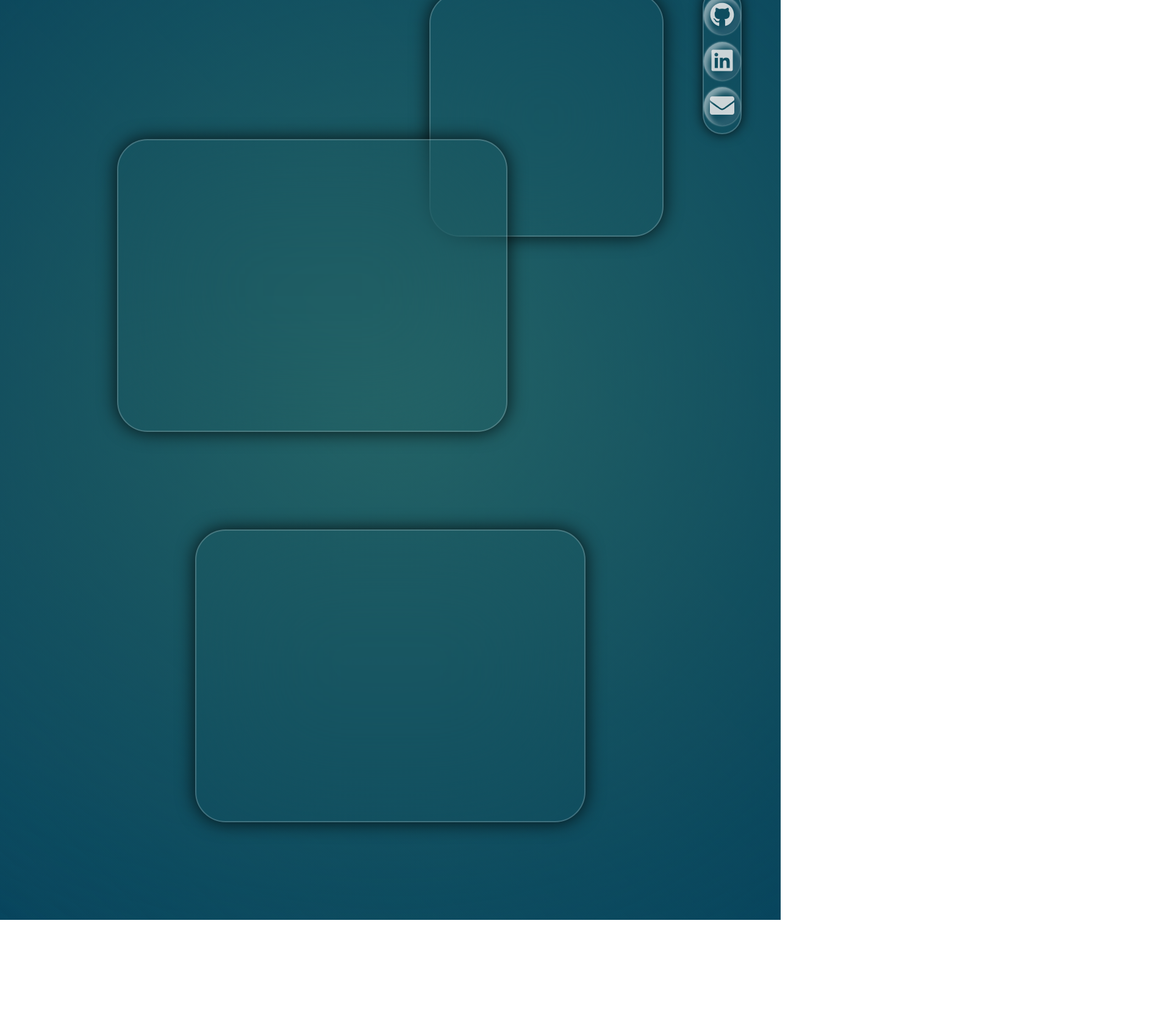
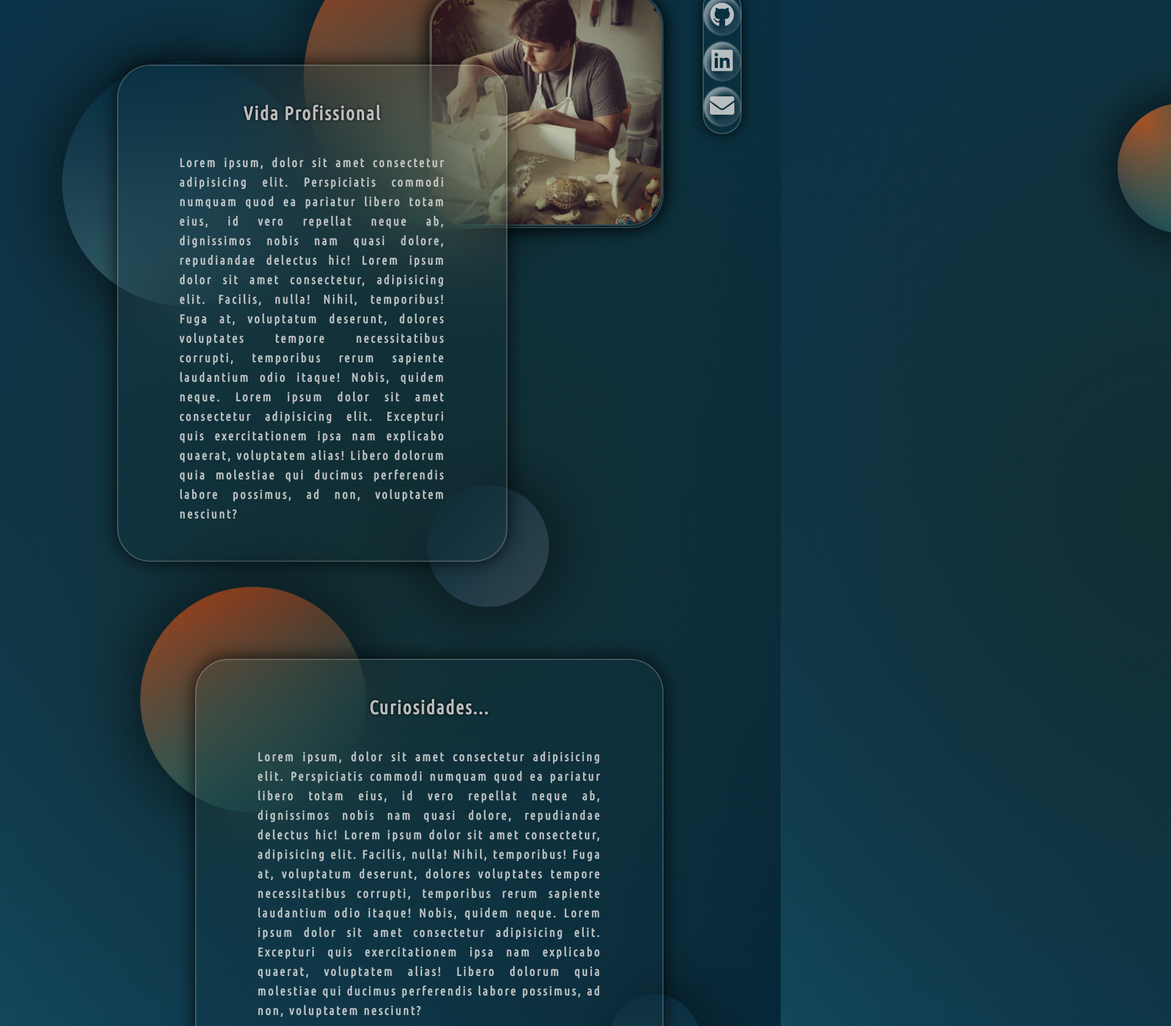
Before and after one commit to brenolg/brenolg.github.io, a React (Create React App) app: page /about in a window 1280 px wide. Shown: the part 260-1942 px from the top of the page at 61% size, 1920 px wide, since content can reach past the window. Before the commit the page ends 1768 px from the top, so only its background shows below. Built offline with nearby package versions, Linux system fonts and the light colour scheme; a web font is replaced by a local one.

Commit message:
style: pagina about estilizada

```diff
--- a/src/components/Header.module.css
+++ b/src/components/Header.module.css
@@ -34,6 +34,7 @@ header {
 	color: var(--font);
 	font-size: 1.6rem;
 	font-weight: 900;
+	text-shadow: 0px 0px 1px rgb(255, 255, 255);
 	letter-spacing: 5px;
 	padding: 0.7em 0.9em;
 	text-transform: uppercase;
--- a/src/global.css
+++ b/src/global.css
@@ -3,12 +3,13 @@
   font-family: 'Ubuntu Condensed', 'Vidaloka', 'Cardo', sans-serif, serif;
   margin: 0;
   padding: 0;
+  scroll-behavior: smooth;
 }
 
 :root {
   --blue: 5, 46, 66;
   --darkTeal: 0, 47, 58;
-  --font: rgba(234, 234, 234, 0.861);
+  --font: rgba(213, 213, 213, 0.861);
   --fontBlue: 7, 29, 41;
   --grey: 93, 96, 109;
   --orange: 255, 72, 0;
@@ -27,6 +28,10 @@ body {
     linear-gradient(135deg, transparent, rgb(11, 74, 108)),
     linear-gradient(225deg, transparent, rgb(31, 92, 92)),
     linear-gradient(270deg, transparent, rgb(24, 37, 152));
+}
+
+main {
+  max-width: 100vw;
 }
 
 .glass {
@@ -84,3 +89,23 @@ body {
 .visible {
   opacity: 1;
 }
+
+::-webkit-scrollbar {
+  background: inherit;
+  width: 1rem;
+}
+
+::-webkit-scrollbar-thumb {
+  background-color: rgb(var(--orange),0.5);
+  border-radius: 30rem;
+  border: 3px solid rgb(var(--darkTeal));
+  height: 1rem;
+}
+
+::-webkit-scrollbar-thumb:hover {
+  cursor: pointer;
+}
+
+::-webkit-scrollbar-track {
+  border-radius: 100%;
+}
--- a/src/pages/About.jsx
+++ b/src/pages/About.jsx
@@ -3,57 +3,63 @@ import Tilt from 'react-parallax-tilt';
 import Header from '../components/Header';
 import Nav from '../components/Nav';
 import styles from './About.module.css';
+import tiltProps from '../utils/tiltProps';
+import myImg from '../images/brenoSobre.png';
 
 export default function About() {
   return (
-    <body className={styles.body}>
+    <>
       <Header />
+
+      <div className="ball" id={styles.ballMove} />
+
       <main>
         <Nav />
-        <section className={`${styles.section1}`}>
-          <Tilt
-            className={`${styles.my_img} glass`}
-            perspective={2250}
-            tiltMaxAngleX={3}
-            tiltMaxAngleY={3}
-            transitionSpeed={3000}
-            glareEnable
-            glareBorderRadius="50px"
-            glareMaxOpacity={0.1}
-            glareColor="rgb(189, 189, 189)"
-          >
-            <div className={styles.img_container} />
+        <section className={`${styles.img_section}`}>
+          <div className="ball" id={styles.ball1} />
+          <div className="ball" id={styles.ball2} />
+          <div className="ball" id={styles.ball3} />
+
+          <Tilt className={`${styles.img_container} glass`} {...tiltProps.myImgProps}>
+            <img className={`${styles.my_img} glass`} src={myImg} alt="foto breno" />
           </Tilt>
 
-          <Tilt
-            className={`${styles.text1} glass`}
-            perspective={2250}
-            tiltMaxAngleX={3}
-            tiltMaxAngleY={3}
-            transitionSpeed={3000}
-            glareEnable
-            glareBorderRadius="50px"
-            glareMaxOpacity={0.1}
-            glareColor="rgb(189, 189, 189)"
-          >
-            <div className={styles.img_container} />
+          <Tilt className={`${styles.main_description} glass`} {...tiltProps.defaultProps}>
+            <h2 className={`${styles.titles}`}>Vida Profissional</h2>
+            <p className={`${styles.p}`}>
+              Lorem ipsum, dolor sit amet consectetur adipisicing elit. Perspiciatis commodi numquam
+              quod ea pariatur libero totam eius, id vero repellat neque ab, dignissimos nobis nam
+              quasi dolore, repudiandae delectus hic! Lorem ipsum dolor sit amet consectetur,
+              adipisicing elit. Facilis, nulla! Nihil, temporibus! Fuga at, voluptatum deserunt,
+              dolores voluptates tempore necessitatibus corrupti, temporibus rerum sapiente
+              laudantium odio itaque! Nobis, quidem neque. Lorem ipsum dolor sit amet consectetur
+              adipisicing elit. Excepturi quis exercitationem ipsa nam explicabo quaerat, voluptatem
+              alias! Libero dolorum quia molestiae qui ducimus perferendis labore possimus, ad non,
+              voluptatem nesciunt?
+            </p>
           </Tilt>
         </section>
 
-        <Tilt
-          className={`${styles.text2} glass`}
-          perspective={2250}
-          tiltMaxAngleX={3}
-          tiltMaxAngleY={3}
-          transitionSpeed={3000}
-          glareEnable
-          glareBorderRadius="50px"
-          glareMaxOpacity={0.1}
-          glareColor="rgb(189, 189, 189)"
-        >
-          <div className={styles.img_container} />
-        </Tilt>
+        <section className={`${styles.relativSection}`}>
+          <div className="ball" id={styles.ball4} />
+          <div className="ball" id={styles.ball5} />
+
+          <Tilt className={`${styles.professional_description} glass`} {...tiltProps.defaultProps}>
+            <h2 className={`${styles.titles}`}>Curiosidades...</h2>
+            <p className={`${styles.p} `}>
+              Lorem ipsum, dolor sit amet consectetur adipisicing elit. Perspiciatis commodi numquam
+              quod ea pariatur libero totam eius, id vero repellat neque ab, dignissimos nobis nam
+              quasi dolore, repudiandae delectus hic! Lorem ipsum dolor sit amet consectetur,
+              adipisicing elit. Facilis, nulla! Nihil, temporibus! Fuga at, voluptatum deserunt,
+              dolores voluptates tempore necessitatibus corrupti, temporibus rerum sapiente
+              laudantium odio itaque! Nobis, quidem neque. Lorem ipsum dolor sit amet consectetur
+              adipisicing elit. Excepturi quis exercitationem ipsa nam explicabo quaerat, voluptatem
+              alias! Libero dolorum quia molestiae qui ducimus perferendis labore possimus, ad non,
+              voluptatem nesciunt?
+            </p>
+          </Tilt>
+        </section>
       </main>
-    </body>
+    </>
   );
 }
--- a/src/pages/About.module.css
+++ b/src/pages/About.module.css
@@ -1,47 +1,144 @@
-.body {
-  background: radial-gradient(
-      circle at center,
-      rgba(55, 122, 112, 0.6),
-      transparent
-    ),
-    linear-gradient(225deg, #07455d, transparent),
-    radial-gradient(circle at top, #07455d, transparent),
-    linear-gradient(0deg, #07455d, transparent);
+#ballMove {
+  box-shadow: 0px 0px 50px 10px rgb(0, 0, 0, 0.6);
+  height:15rem;
+  width: 15rem;
+  background:
+  radial-gradient(ellipse at top, rgb(var(--teal), 0.6), transparent),
+  radial-gradient(ellipse at bottom,rgb(var(--orange),0.8), transparent),
+  linear-gradient(to left, transparent, rgb(var(--teal), 0.5)),
+  linear-gradient(to right, transparent,  rgb(0, 64, 89));
+  animation: moveBall 55s linear infinite;
+  offset-path: path("M 1917.7607,198.91682 C 1674.6224,9.1781432 1229.3753,199.29504 1300.6682,451.89663 1372.0814,659.70613 1165.0498,818.46901 976.40522,800.73729 729.11129,720.47278 610.32918,440.21236 312.14278,467.55958 102.25623,466.50069 -201.82443,468.72992 -270.80571,244.89165 -298.28779,3.4107662 72.59836,-50.85694 271.29812,81.068262 434.50521,226.02809 706.41032,312.87267 898.78203,199.77417 1119.379,78.257542 1418.3602,-90.975363 1723.5927,-30.588104 c 116.6832,23.6044502 215.6315,129.5635 181.4915,239.605044");
 }
 
-.section1 {
+@keyframes moveBall {
+  0% {
+    offset-distance: 0%;
+    scale: 1;
+  }
+  50% {
+    scale: 3;
+  }
+  75% {
+    scale: 1;
+  }
+  100% {
+    offset-distance: 100%;
+    scale: 2;
+  }
+}
+
+#ball1 {
+  height:50rem;
+  right: 10%;
+  top: -12%;
+  width: 50rem;
+  background: linear-gradient(180deg, rgb(var(--teal), 0.6), transparent),
+    linear-gradient(315deg, rgb(var(--orange), 0.8), transparent);
+}
+
+#ball2 {
+  height: 40.1rem;
+  left: -10%;
+  top: 12%;
+  width: 40.1rem;
+  background: linear-gradient(0deg, rgb(var(--blue)), transparent),
+    linear-gradient(135deg, rgb(var(--grey), 0.5), transparent),
+    linear-gradient(180deg, rgb(var(--teal), 0.5), transparent),
+    linear-gradient(225deg, rgb(var(--grey)), transparent);
+}
+
+#ball3 {
+  bottom: -8%;
+  height: 20rem;
+  right: 21%;
+  width: 20rem;
+  background: linear-gradient(135deg, rgb(var(--grey), 0.5), transparent),
+  linear-gradient(315deg, rgb(var(--blue)), transparent);
+}
+
+.img_section {
   margin: auto;
-  margin-bottom: 20vh;
   position: relative;
-  height: 90vh;
   width: 70vw;
+}
+.img_container{
+  border-radius: 5.5rem;
+  margin-bottom: -30%;
+  margin-left: 40vw;
+  width: 30vw;
 }
 
 .my_img {
-  width: 30vw;
+  border-radius: inherit;
   margin: auto;
-  border-radius: 50px;
-  height: 50vh;
-  position: absolute;
-
-  top: 0px;
-  right: 0px;
+  opacity: 0.7;
+  width: 100%;
 }
 
-.text1 {
+.main_description {
+  align-items: center;
+  border-radius: 5.5rem;
+  color: var(--font);
+  display: flex;
+  flex-direction: column;
+  font-weight: 900;
+  justify-content: space-around;
+  margin-bottom: 20vh;
+  margin-right: 20vw;
+  padding: 6em;
+  text-align: justify;
   width: 50vw;
-  margin: auto;
-  border-radius: 50px;
-  height: 60vh;
-  position: absolute;
-  bottom: 0px;
-  left: 0px;
 }
 
-.text2 {
-  width: 50vw;
-  margin: auto;
-  margin-bottom: 20vh;
-  border-radius: 50px;
-  height: 60vh;
+.titles {
+  font-size: 3.1rem;
+  letter-spacing: 2px;
+  padding: 0 0 1.5em;
+  text-shadow: 0px 0px 5px black
 }
+
+.p {
+  font-size: 2rem;
+  letter-spacing: 3px;
+  line-height: 3.2rem;
+  padding: 0 2em;
+}
+
+.relativSection {
+  position: relative;
+}
+
+#ball4 {
+  height: 37rem;
+  margin-left: 18vw;
+  top: -18%;
+  width: 37rem;
+  background: linear-gradient(180deg, rgb(var(--teal), 0.6), transparent),
+    linear-gradient(315deg, rgb(var(--orange), 0.8), transparent);
+}
+
+.professional_description{
+  align-items: center;
+  border-radius: 5.5rem;
+  color: var(--font);
+  display: flex;
+  flex-direction: column;
+  font-weight: 900;
+  justify-content: space-around;
+  margin-bottom: 20em;
+  margin-left: 25vw;
+  padding: 6em;
+  text-align: justify;
+  width: 60vw;
+}
+
+#ball5 {
+  bottom: -7%;
+  height: 15rem;
+  margin-left: 78vw;
+  width: 15rem;
+  background: linear-gradient(45deg, rgb(var(--blue)), transparent),
+    linear-gradient(0deg, rgb(var(--grey), 0.3), transparent),
+    linear-gradient(180deg, rgb(var(--grey)), transparent);
+}
--- a/src/pages/Home.module.css
+++ b/src/pages/Home.module.css
@@ -1,5 +1,30 @@
-main {
-  max-width: 100vw;
+#ballMove {
+  box-shadow: 0px 0px 50px 10px rgb(0, 0, 0, 0.6);
+  height:15rem;
+  width: 15rem;
+  z-index: -20;
+  background:
+  radial-gradient(ellipse at top, rgb(var(--teal), 0.6), transparent),
+  radial-gradient(ellipse at bottom,rgb(0, 64, 89, 0.8), transparent),
+  linear-gradient(to left, transparent, rgb(var(--fontBlue))),
+  linear-gradient(to right, transparent, rgba(var(--blue),0.8) );
+  animation: moveBall 36s linear infinite reverse;
+  offset-path: path("M 1917.7607,198.91682 C 1674.6224,9.1781432 1229.3753,199.29504 1300.6682,451.89663 1372.0814,659.70613 1165.0498,818.46901 976.40522,800.73729 729.11129,720.47278 610.32918,440.21236 312.14278,467.55958 102.25623,466.50069 -201.82443,468.72992 -270.80571,244.89165 -298.28779,3.4107662 72.59836,-50.85694 271.29812,81.068262 434.50521,226.02809 706.41032,312.87267 898.78203,199.77417 1119.379,78.257542 1418.3602,-90.975363 1723.5927,-30.588104 c 116.6832,23.6044502 215.6315,129.5635 181.4915,239.605044");
+}
+
+@keyframes moveBall {
+  0% {
+    offset-distance: 0%;
+    scale: 1;
+  }
+  50% {
+    scale: 2;
+
+  }
+  100% {
+    offset-distance: 100%;
+    scale: 1;
+  }
 }
 
 #ball1 {
@@ -23,22 +48,18 @@ main {
 }
 
 #ball3 {
+  bottom: -8%;
   height: 20rem;
   right: 21%;
-  bottom: -8%;
   width: 20rem;
   background: linear-gradient(135deg, rgb(var(--grey), 0.5), transparent),
   linear-gradient(315deg, rgb(var(--blue)), transparent);
 }
 
-
-
 .profile_container{
+  margin-bottom: 20rem;
   position: relative;
-  margin-bottom: 20rem;
 }
-
-
 
 .profile {
   border-radius: 5.5rem;
@@ -93,12 +114,14 @@ main {
   font-size: 3.1rem;
   letter-spacing: 2px;
   padding: 0 0 0.5em;
+  text-shadow: 0px 0px 5px black
 }
 
 .text span {
   font-size: 1.6rem;
   letter-spacing: 2px;
   padding: 0 0 3em;
+  text-shadow: 0px 0px 5px black
 }
 
 .text p {
@@ -120,6 +143,7 @@ main {
 .profileBtns button {
   font-size: 1.6rem;
   padding: 1em;
+  text-shadow: 0px 0px 5px black
 }
 
 .btn {
@@ -139,12 +163,12 @@ main {
 }
 
 .btn:hover {
+  cursor: pointer;
   box-shadow: -2px -2px 8px rgba(165, 165, 165, 0.3),
     -2px -2px 8px rgba(194, 194, 194, 0.4),
     2px 2px 2px rgba(255, 255, 255, 0.05),
     2px 2px 4px rgba(0, 0, 0, .1),
     inset 3px 3px 4px rgb(255, 255, 255, 0.5);
-  cursor: pointer;
 }
 
 .btn:active {
@@ -156,10 +180,10 @@ main {
 }
 
 .hard_skills {
+  margin: auto;
   margin-bottom: 5em;
-  margin: auto;
+  position: relative;
   width: 70vw;
-  position: relative;
 }
 
 #ball4 {
@@ -173,15 +197,14 @@ main {
 }
 
 #ball5 {
-  top: 20%;
   height: 80rem;
   right: -50%;
+  top: 20%;
   width: 80rem;
   background: linear-gradient(45deg, rgb(var(--grey), 0.5), transparent),
     linear-gradient(135deg, rgb(var(--orange), 0.8), transparent),
     linear-gradient(225deg, rgb(var(--teal), 0.8), transparent);
 }
-
 
 .repos_preview {
   align-items: center;
@@ -204,12 +227,13 @@ main {
   font-size: 2.5rem;
   margin-bottom: 6rem;
   padding: 0.5em 1em;
+  text-shadow: 0px 0px 5px black
 }
 
 #ball6 {
+  bottom: 40%;
+  height: 15rem;
   left: -5%;
-  height: 15rem;
-  bottom: 40%;
   width: 15rem;
   background: linear-gradient(45deg, rgb(var(--blue)), transparent),
     linear-gradient(0deg, rgb(var(--grey), 0.3), transparent),
@@ -218,20 +242,19 @@ main {
 
 .stacks_container {
   border-radius: 5.5rem;
-  margin-top: -4em;
+  margin-bottom: 12em;
+  margin-left: 15vw;
+  margin-top: -3.5%;
   padding: 1em;
   width: 50vw;
   z-index: 4;
-  margin-left: 15vw;
-  margin-bottom: 12em;
 }
 
-
 #ball7 {
+  bottom: -5%;
   height: 40rem;
+  left: 10%;
   width: 40rem;
-  left: 10%;
-  bottom: -5%;
   background: linear-gradient(0deg, rgb(var(--grey), 0.3), transparent),
     linear-gradient(45deg, rgb(var(--blue)), transparent),
     linear-gradient(225deg, rgb(var(--grey)), transparent);
--- a/src/pages/Projects.jsx
+++ b/src/pages/Projects.jsx
@@ -7,7 +7,7 @@ import styles from './Projects.module.css';
 
 export default function Projects() {
   return (
-    <body className={styles.body}>
+    <>
       <Header />
       <main>
         <Nav />
@@ -65,6 +65,6 @@ export default function Projects() {
           />
         </section>
       </main>
-    </body>
+    </>
   );
 }
--- a/src/utils/tiltProps.js
+++ b/src/utils/tiltProps.js
@@ -1,6 +1,6 @@
 const glareEnable = 'glareEnable';
 
-const homeDefaultProps = {
+const defaultProps = {
   perspective: 2250,
   tiltMaxAngleX: 3,
   tiltMaxAngleY: 3,
@@ -11,11 +11,22 @@ const homeDefaultProps = {
   glareColor: 'rgb(189, 189, 189, 0.5)',
 };
 
+const myImgProps = {
+  glareBorderRadius: '2.5rem',
+  glareColor: 'rgb(189, 189, 189, 0.5)',
+  glareEnable,
+  glareMaxOpacity: 0.2,
+  perspective: 2250,
+  tiltMaxAngleX: 7,
+  tiltMaxAngleY: 7,
+  transitionSpeed: 5000,
+};
+
 const techContainerProps = {
   glareBorderRadius: '2.5rem',
   glareColor: 'rgb(189, 189, 189, 0.5)',
   glareEnable,
-  glareMaxOpacity: 0.1,
+  glareMaxOpacity: 0.2,
   perspective: 2250,
   tiltMaxAngleX: 5,
   tiltMaxAngleY: 5,
@@ -31,9 +42,10 @@ const techsProps = {
 };
 
 const tiltProps = {
-  homeDefaultProps,
+  defaultProps,
   techContainerProps,
   techsProps,
+  myImgProps,
 };
 
 export default tiltProps;
```
Also changed, not shown: src/components/Techs.jsx (+7 -1 lines), src/pages/Home.jsx (+5 -6 lines), src/images/brenoSobre.png (added).
